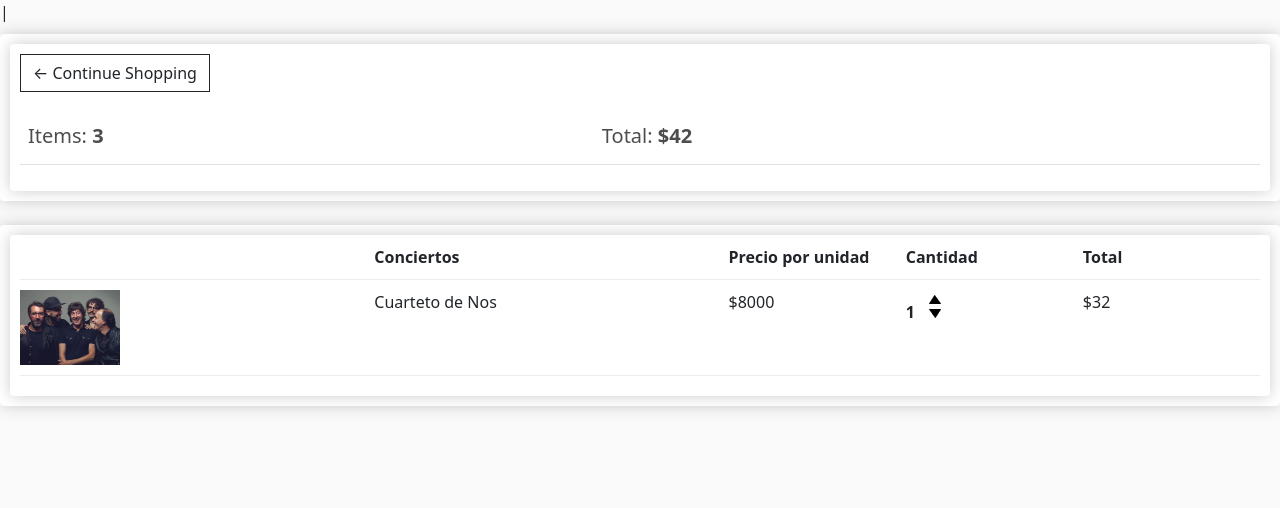
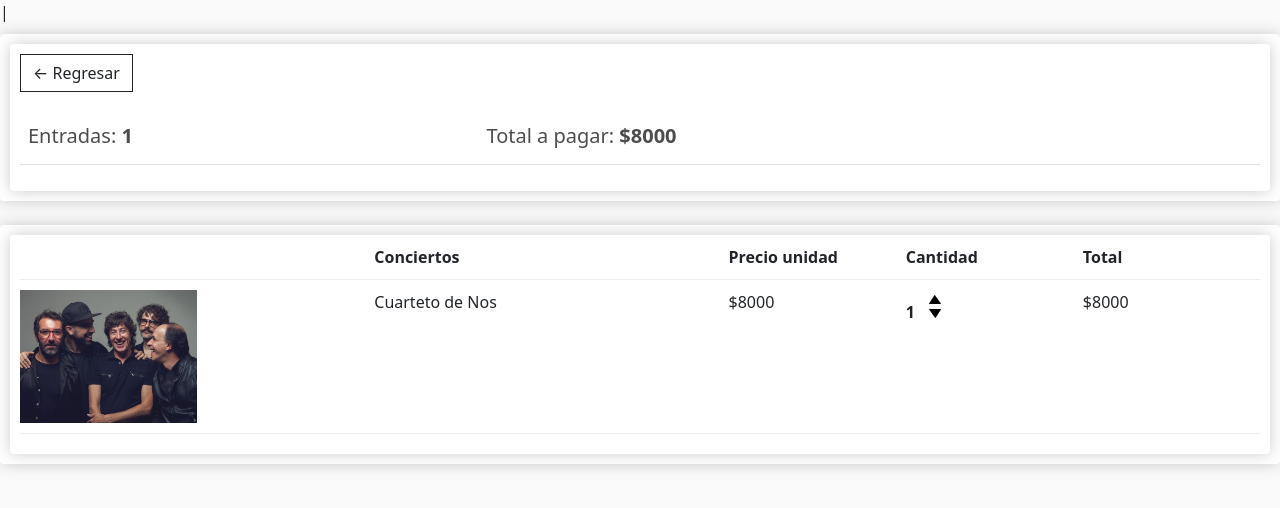
Before and after one commit to GuastavinoAgustina/DJangoWebSite, a Django app: page /reservas/ in a window 1280 px wide. Shown: the part 86-594 px from the top of the page. Run offline with Django 5.2, Linux system fonts and the light colour scheme; data comes from the database, SQL or seed files in the repository; both versions use the stored data as it was after the commit; lists and menus that the app fills with data are empty.

Commit message:
seccion entradas andando

```diff
--- a/ticketeria/recitales/models.py
+++ b/ticketeria/recitales/models.py
@@ -18,7 +18,7 @@ class Recital(models.Model):
     imagen = models.ImageField(null=True, blank =True)
 
     def __str__(self) -> str:
-        return f"{self.nombre} ({self.direccion} - {self.ciudad}) "
+        return f"{self.banda_artista} ({self.fecha}) "
 
     @property
     def imagenURL(self):
@@ -43,11 +43,28 @@ class Reserva(models.Model):
     def __str__(self):
         return f"{self.recital} {self.cantidad_entradas}"
 
+    @property
+    def get_total(self):
+        total = self.recital.precio * self.cantidad_entradas
+        return total
+
+
 
 class Usuario(models.Model):
     nombre = models.CharField(max_length=64)
     apellido = models.CharField(max_length=64)
     reservas = models.ForeignKey(Reserva,on_delete=models.CASCADE, related_name="reservas")
 
+    @property
+    def get_total_compra(self):
+        entradas = Reserva.objects.all()
+        total = sum([entrada.get_total for entrada in entradas])
+        return total
+    @property
+    def get_total_entradas(self):
+        entradas = Reserva.objects.all()
+        total = sum([entrada.cantidad_entradas for entrada in entradas])
+        return total
+
     def __str__(self):
         return f"{self.nombre} {self.apellido}"
--- a/ticketeria/recitales/static/recitales/estilos/estilo.css
+++ b/ticketeria/recitales/static/recitales/estilos/estilo.css
@@ -55,7 +55,7 @@ h1,h2,h3,h4,h5,h6{
 }
 
 .row-image{
-	width: 100px;
+	width: 50%;
 }
 
 .form-field{
--- a/ticketeria/recitales/templates/recitales/reservas.html
+++ b/ticketeria/recitales/templates/recitales/reservas.html
@@ -5,14 +5,16 @@
 	<div class="col-lg-12">
 		<div class="box-element">
             <div class="box-element">
-                <a  class="btn btn-outline-dark" href="{% url 'index' %}">&#x2190; Continue Shopping</a>
+                <a  class="btn btn-outline-dark" href="{% url 'index' %}">&#x2190; Regresar </a>
                 <br>
                 <br>
                 <table class="table">
+
                     <tr>
-                        <th><h5>Items: <strong>3</strong></h5></th>
-                        <th><h5>Total:<strong> $42</strong></h5></th>
+                        <th><h5>Entradas: <strong>{{usuario.get_total_entradas}}</strong></h5></th>
+                        <th><h5>Total a pagar:<strong> ${{usuario.get_total_compra}}</strong></h5></th>
                     </tr>
+
                 </table>
             </div>
 		</div>
@@ -24,7 +26,7 @@
                 <div class="cart-row">
                     <div style="flex:2"></div>
                     <div style="flex:2"><strong>Conciertos</strong></div>
-                    <div style="flex:1"><strong>Precio por unidad</strong></div>
+                    <div style="flex:1"><strong>Precio unidad</strong></div>
                     <div style="flex:1"><strong>Cantidad</strong></div>
                     <div style="flex:1"><strong>Total</strong></div>
                 </div>
@@ -41,7 +43,7 @@
                             <img class="chg-quantity" src="{% static  'recitales/images/arrow-down.png' %}">
                         </div>
                     </div>
-                    <div style="flex:1"><p>$32</p></div>
+                    <div style="flex:1"><p>${{ reserva.get_total }}</p></div>
                 </div>
                 {% endfor %}
 		</div>
--- a/ticketeria/recitales/views.py
+++ b/ticketeria/recitales/views.py
@@ -2,7 +2,7 @@ from django.http import HttpResponseRedirect
 from django.urls import reverse
 
 from django.shortcuts import render
-from .models import Recital, Reserva
+from .models import Recital, Reserva, Usuario
 
 # Create your views here.
 def index(request):
@@ -12,5 +12,6 @@ def index(request):
 
 def reservas(request):
     reservas = Reserva.objects.all()
-    context = {'reservas': reservas}
+    usuario = Usuario.objects.first()
+    context = {'reservas': reservas, 'usuario' : usuario}
     return render(request, "recitales/reservas.html",context)
```
Also changed, not shown: ticketeria/db.sqlite3.
